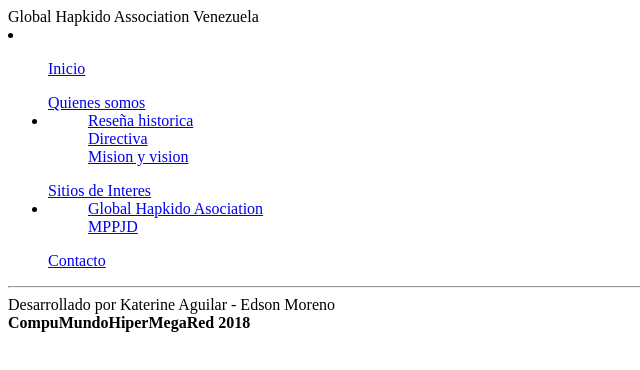
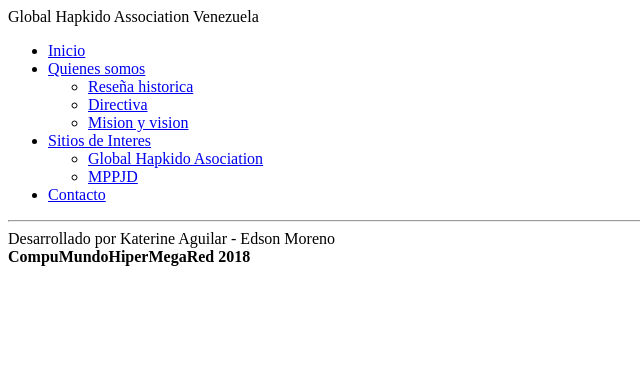
Before and after one commit to KaterineAguilar/gha, a plain HTML site: page index.html in a window 1280 px wide. Shown: the whole page, without its empty margins (0-640 px from the left). Drawn offline with Linux system fonts and the light colour scheme.

Commit message:
Corregio error en las listas anidadas del tipo ul.. error de sintaxis mio en index

```diff
--- a/index.html
+++ b/index.html
@@ -12,23 +12,23 @@
 	</div>
 	<!--Menu de navegacion-->
 	<nav>
-		<li>
-			<ul><a href="#">Inicio</a></ul>
-			<ul><a href="#">Quienes somos</a>
-				<li>
-					<ul><a href="doc/reshistorica.html">Reseña historica</a></ul>
-					<ul><a href="doc/directiva.html">Directiva</a></ul>
-					<ul><a href="doc/misvis.html">Mision y vision</a></ul>
-				</li>
-			</ul>
-			<ul><a href="#">Sitios de Interes</a>
-				<li><!--target="_blank" abre la pagina en una nueva pestaña-->
-					<ul><a href="https://www.ghahapkido.com" target="_blank">Global Hapkido Asociation</a></ul>
-					<ul><a href="https://www.ind.gob.ve" target="_blank">MPPJD</a></ul>
-				</li>
-			</ul>
-			<ul><a href="doc/contactos.html">Contacto</a></ul>
-		</li>
+		<ul>
+			<li><a href="#">Inicio</a></li>
+			<li><a href="#">Quienes somos</a>
+				<ul>
+					<li><a href="doc/reshistorica.html">Reseña historica</a></li>
+					<li><a href="doc/directiva.html">Directiva</a></li>
+					<li><a href="doc/misvis.html">Mision y vision</a></li>
+				</ul>
+			</li>
+			<li><a href="#">Sitios de Interes</a>
+				<ul><!--target="_blank" abre la pagina en una nueva pestaña-->
+					<li><a href="https://www.ghahapkido.com" target="_blank">Global Hapkido Asociation</a></li>
+					<li><a href="https://www.ind.gob.ve" target="_blank">MPPJD</a></li>
+				</ul>
+			</li>
+			<li><a href="doc/contactos.html">Contacto</a></li>
+		</ul>
 	</nav>
 </head>
 <!--	Pie de pagina	-->
```
